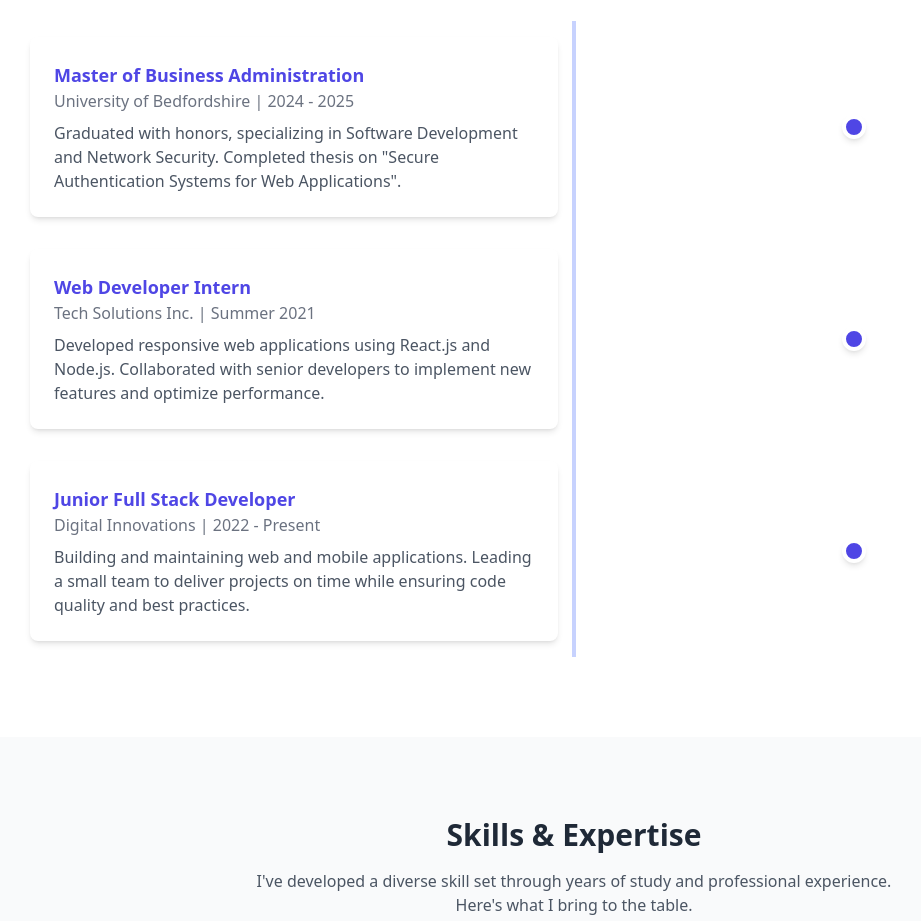
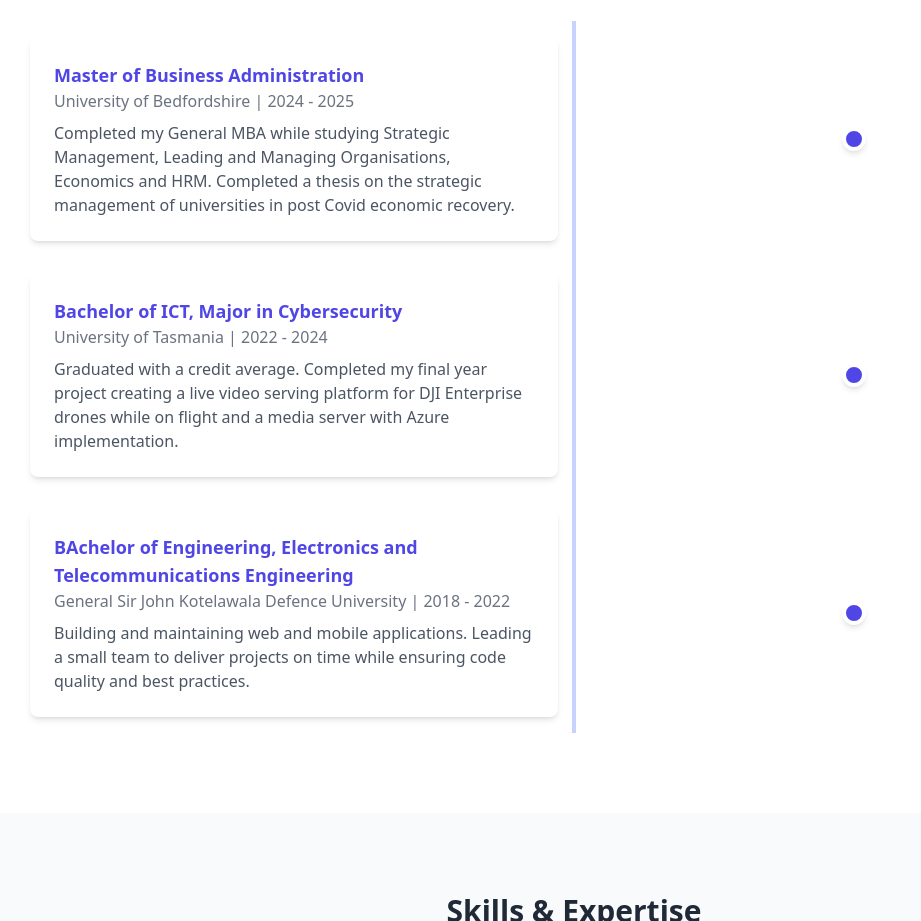
Before and after one commit to RIPGT123/personalsite, a plain HTML site: page index.html in a window 1280 px wide. Shown: the part 1183-2104 px from the top of the page, without its empty margins (66-987 px from the left). Drawn offline with nearby package versions, Linux system fonts and the light colour scheme.

Commit message:
education

```diff
--- a/index.html
+++ b/index.html
@@ -147,7 +147,7 @@
                                 <div class="bg-white p-6 rounded-lg shadow-md card-hover transition duration-300">
                                     <h4 class="font-bold text-lg text-indigo-600">Master of Business Administration</h4>
                                     <p class="text-gray-500 mb-2">University of Bedfordshire | 2024 - 2025</p>
-                                    <p class="text-gray-600">Graduated with honors, specializing in Software Development and Network Security. Completed thesis on "Secure Authentication Systems for Web Applications".</p>
+                                    <p class="text-gray-600">Completed my General MBA while studying Strategic Management, Leading and Managing Organisations, Economics and HRM. Completed a thesis on the strategic management of universities in post Covid economic recovery.</p>
                                 </div>
                             </div>
                             <div class="hidden md:flex md:w-1/2 justify-center relative">
@@ -164,9 +164,9 @@
                             <div class="md:hidden w-6 h-6 rounded-full bg-indigo-600 border-4 border-white shadow-md mx-auto my-4"></div>
                             <div class="md:w-1/2 p-4">
                                 <div class="bg-white p-6 rounded-lg shadow-md card-hover transition duration-300">
-                                    <h4 class="font-bold text-lg text-indigo-600">Web Developer Intern</h4>
-                                    <p class="text-gray-500 mb-2">Tech Solutions Inc. | Summer 2021</p>
-                                    <p class="text-gray-600">Developed responsive web applications using React.js and Node.js. Collaborated with senior developers to implement new features and optimize performance.</p>
+                                    <h4 class="font-bold text-lg text-indigo-600">Bachelor of ICT, Major in Cybersecurity</h4>
+                                    <p class="text-gray-500 mb-2">University of Tasmania | 2022 - 2024</p>
+                                    <p class="text-gray-600">Graduated with a credit average. Completed my final year project creating a live video serving platform for DJI Enterprise drones while on flight and a media server with Azure implementation.</p>
                                 </div>
                             </div>
                         </div>
@@ -175,8 +175,8 @@
                         <div class="flex flex-col md:flex-row items-center md:even:flex-row-reverse">
                             <div class="md:w-1/2 p-4">
                                 <div class="bg-white p-6 rounded-lg shadow-md card-hover transition duration-300">
-                                    <h4 class="font-bold text-lg text-indigo-600">Junior Full Stack Developer</h4>
-                                    <p class="text-gray-500 mb-2">Digital Innovations | 2022 - Present</p>
+                                    <h4 class="font-bold text-lg text-indigo-600">BAchelor of Engineering, Electronics and Telecommunications Engineering</h4>
+                                    <p class="text-gray-500 mb-2">General Sir John Kotelawala Defence University | 2018 - 2022</p>
                                     <p class="text-gray-600">Building and maintaining web and mobile applications. Leading a small team to deliver projects on time while ensuring code quality and best practices.</p>
                                 </div>
                             </div>
```
